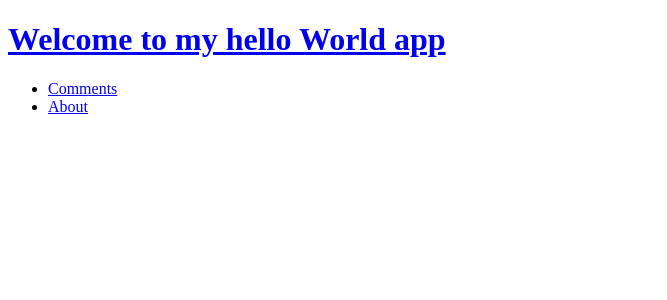
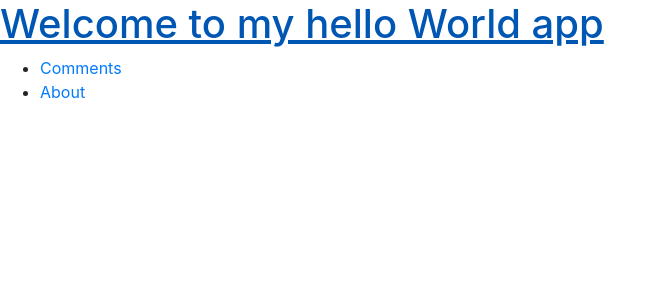
Before and after one commit to stephano1111/helloword, a Django app: page / in a window 1280 px wide. Shown: the top 300 px of the page, without its empty margins (0-667 px from the left). Run offline with Django 3.2, Linux system fonts and the light colour scheme; some libraries are stand-ins or nearby versions.

Commit message:
Frontend

```diff
--- /dev/null
+++ b/helloworld_project/pages/static/css/mystyle.css
@@ -0,0 +1,4 @@
+h1 a,
+h2 a {
+  color: #ff0084
+}
--- a/helloworld_project/pages/templates/index.html
+++ b/helloworld_project/pages/templates/index.html
@@ -1,6 +1,6 @@
 <!DOCTYPE html>
 <html lang="es">
-
+{% load static %}
 <head>
     <title>Hello Word app</title>
 </head>
@@ -8,6 +8,8 @@
 <body>
     <div>
         <h1><a href="/">Welcome to my hello World app</a></h1>
+        <link rel="stylesheet" href="https://stackpath.bootstrapcdn.com/bootstrap/4.1.3/css/bootstrap.min.css" integrity="sha384-MCw98/SFnGE8fJT3GXwEOngsV7Zt27NXFoaoApmYm81iuXoPkFOJwJ8ERdknLPMO" crossorigin="anonymous">
+        <link rel="stylesheet" href="{% static 'css/mystyle.css' %}">
     </div>
 
     <div>
@@ -16,6 +18,11 @@
           <li><a href="{% url 'about' %}">About</a></li>
       </ul>
     </div>
+
+    <script src="https://code.jquery.com/jquery-3.3.1.slim.min.js" integrity="sha384-q8i/X+965DzO0rT7abK41JStQIAqVgRVzpbzo5smXKp4YfRvH+8abtTE1Pi6jizo" crossorigin="anonymous"></script>
+    <script src="https://cdnjs.cloudflare.com/ajax/libs/popper.js/1.14.3/umd/popper.min.js" integrity="sha384-ZMP7rVo3mIykV+2+9J3UJ46jBk0WLaUAdn689aCwoqbBJiSnjAK/l8WvCWPIPm49" crossorigin="anonymous"></script>
+    <script src="https://stackpath.bootstrapcdn.com/bootstrap/4.1.3/js/bootstrap.min.js" integrity="sha384-ChfqqxuZUCnJSK3+MXmPNIyE6ZbWh2IMqE241rYiqJxyMiZ6OW/JmZQ5stwEULTy" crossorigin="anonymous"></script>
+
 </body>
 
 </html>
```
